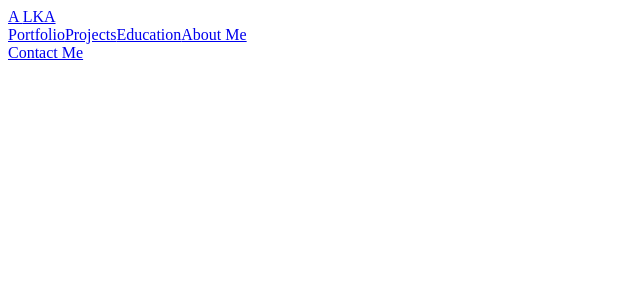
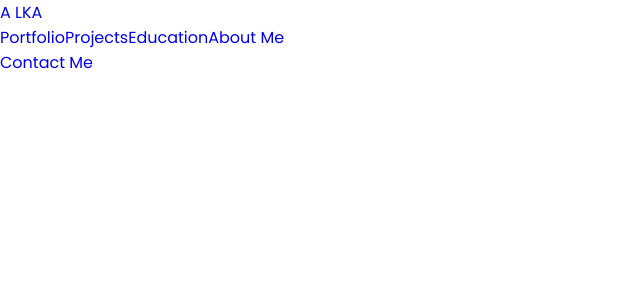
Before and after one commit to alka485/Portfolio_Site, a React (Vite) app: page / in a window 1280 px wide. Shown: the top 300 px of the page, without its empty margins (0-640 px from the left). Built offline with nearby package versions, Linux system fonts and the light colour scheme.

Commit message:
modification saved

```diff
--- a/src/index.css
+++ b/src/index.css
@@ -1 +1,10 @@
 @import url('https://fonts.googleapis.com/css2?family=Poppins&display=swap');
+
+*{
+    margin: 0;
+    padding: 0;
+    box-sizing: border-box;
+    font-family: 'Poppins',sans-serif;
+    text-decoration: none;
+    list-style-type: none;
+}
```
